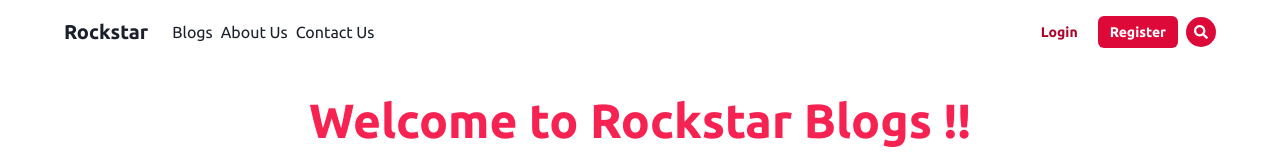
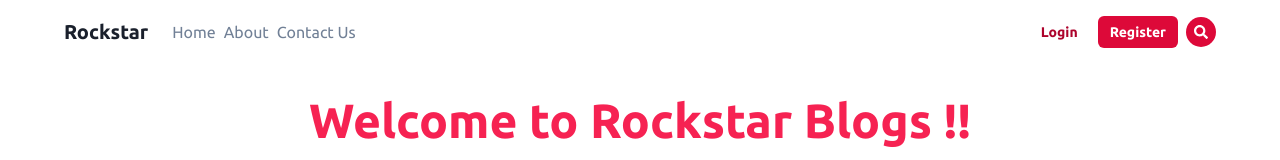
Before and after one commit to Aman7400/rockstar-blogs, a Next.js app: page / in a window 1280 px wide. Shown: the top 160 px of the page. Built offline with nearby package versions, Linux system fonts and the light colour scheme.

Commit message:
Update Navbar.js

```diff
--- a/components/navigation/Navbar.js
+++ b/components/navigation/Navbar.js
@@ -75,11 +75,15 @@ const Navbar = () => {
                 <HStack gap="2">
                     {
                         [
-                            { title: "Blogs", href: "/" },
-                            { title: "About Us", href: "/about" },
+                            { title: "Home", href: "/" },
+                            { title: "About", href: "/about" },
                             { title: "Contact Us", href: "/contact" }
                         ].map((menuItem, i) =>
-                            <Link key={i} href={menuItem.href}>{menuItem.title}</Link>
+                            <Text key={i} color="gray.500">
+                                <Link href={menuItem.href}>
+                                    {menuItem.title}
+                                </Link>
+                            </Text>
                         )
                     }
                 </HStack>
```
